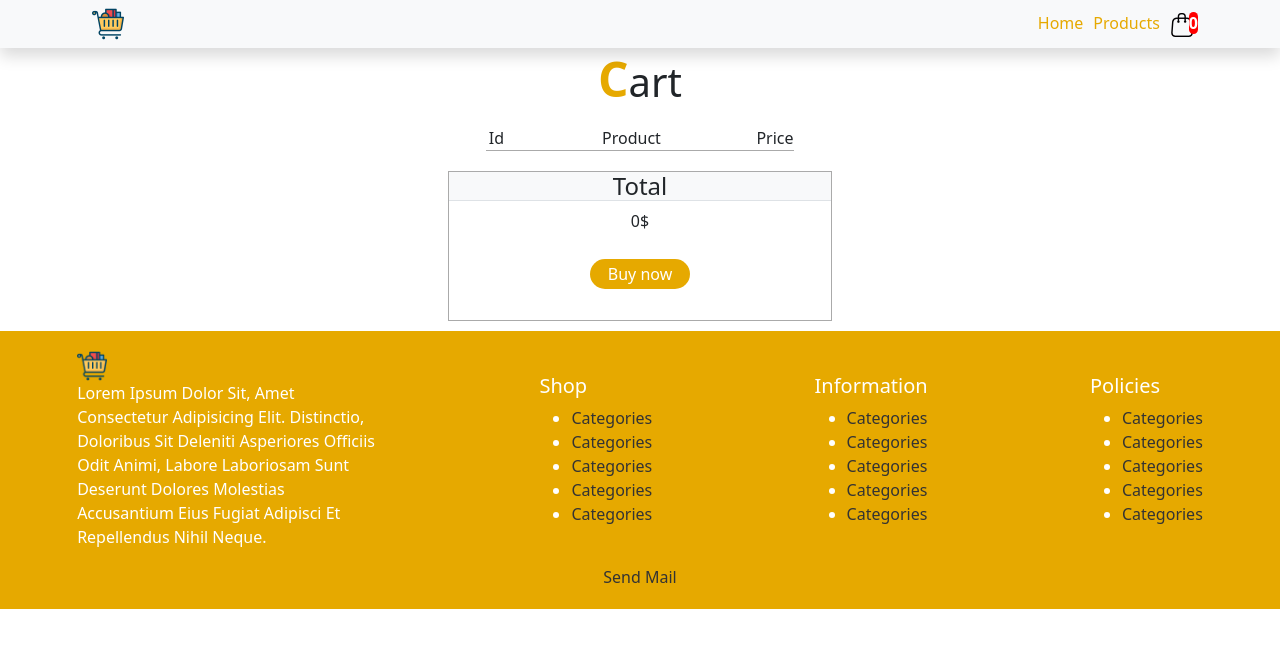
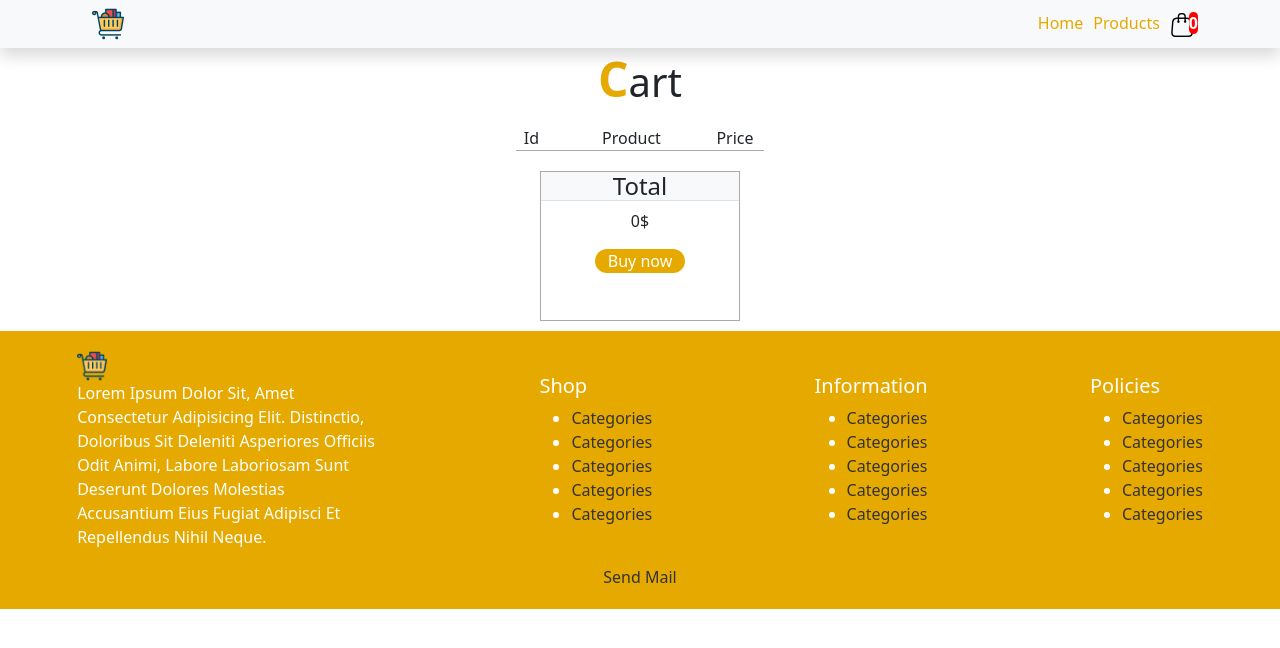
Before and after one commit to ranasami1/store_reactjs, a React (Create React App) app: page /cart in a window 1280 px wide. Shown: the top 648 px of the page. Built offline with nearby package versions, Linux system fonts and the light colour scheme; the HTML template or start-up script is replaced by a standard one.

Commit message:
fixing cart page responsing

```diff
--- a/src/pages/cart.css
+++ b/src/pages/cart.css
@@ -6,13 +6,14 @@ table{
 }
 table thead td,tbody td{
     display: grid;
-    grid-template-columns: 20px 250px auto auto;
-    margin: 10px 0;
-    border-bottom: 1px #aaa solid;
+    grid-template-columns: 30px 150px auto auto;
+    margin: 10px auto;
+    border-bottom: 1px hsl(0, 0%, 67%) solid;
+    gap: 10px;
 
 }
 .total{
-    width: 30%;
+    width: 200px;
     margin: 10px auto;
     border: 1px #aaa solid;
     height: 150px;
@@ -28,7 +29,5 @@ table thead td,tbody td{
     background-color: var(--main-color);
     color: white;
     border-radius: 30px;
-    width: 100px;
-    height: 30px;
-    margin: 10px;
+    width: 90px;
 }
```
